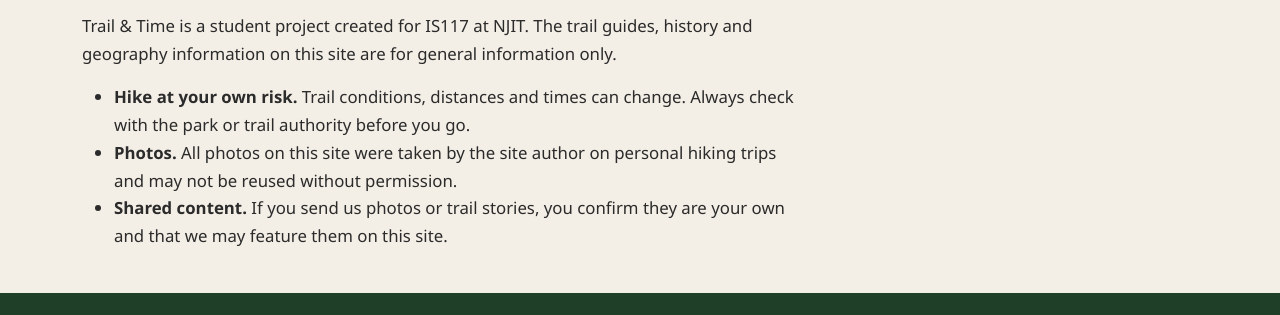
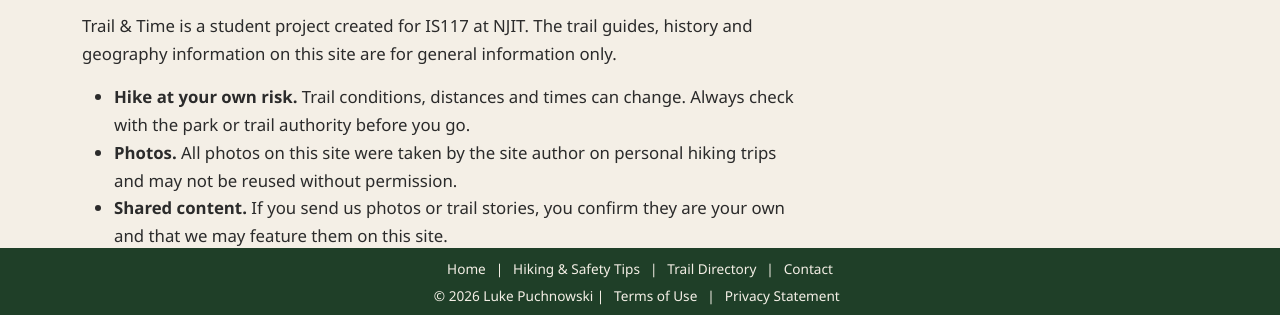
Before and after one commit to lppl1/Trail-Time, a plain HTML site: page terms.html in a window 1280 px wide. Shown: the part 483-798 px from the top of the page. Drawn offline with nearby package versions, Linux system fonts and the light colour scheme.

Commit message:
finished with terms.html

```diff
--- a/terms.html
+++ b/terms.html
@@ -103,13 +103,22 @@
         <footer class="footer">
             <div class="container">
                 <div class="footer-links">
-
+                    <a href="index.html">Home</a> |
+                    <a href="hiking_safety.html">Hiking & Safety Tips</a> |
+                    <a href="trail_directory.html">Trail Directory</a> |
+                    <a href="contact.html">Contact</a>
+                </div>
+                <div>
+                    &copy; 2026 Luke Puchnowski |
+                    <a href="term.html#terms">Terms of Use</a> |
+                    <a href="terms.html#privacy">Privacy Statement</a>
                 </div>
             </div>
         </footer>
 
-        <script src="">
-
+        <!--bootstrap-->
+        <script src="https://cdn.jsdelivr.net/npm/bootstrap@5.0.2/dist/js/bootstrap.bundle.min.js" integrity="sha384-MrcW6ZMFYlzcLA8Nl+NtUVF0sA7MsXsP1UyJoMp4YLEuNSfAP+JcXn/tWtIaxVXM"
+        crossorigin="anonymous">
         </script>
 
     </body>
```
